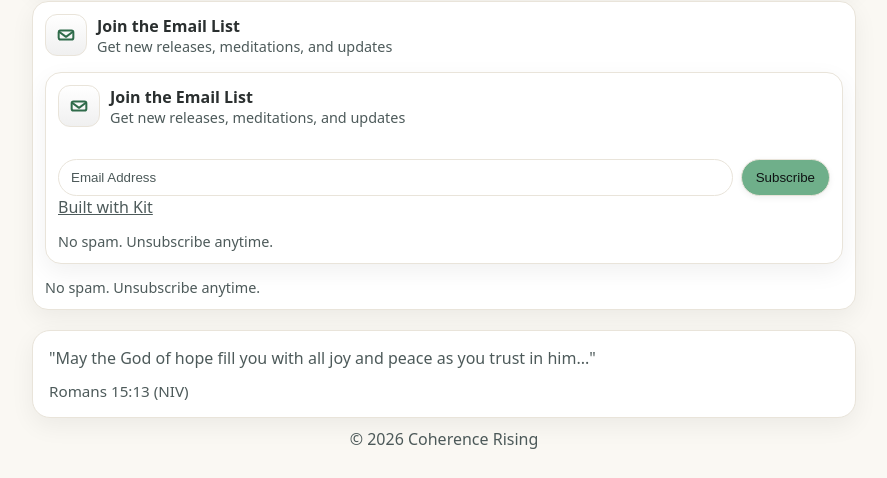
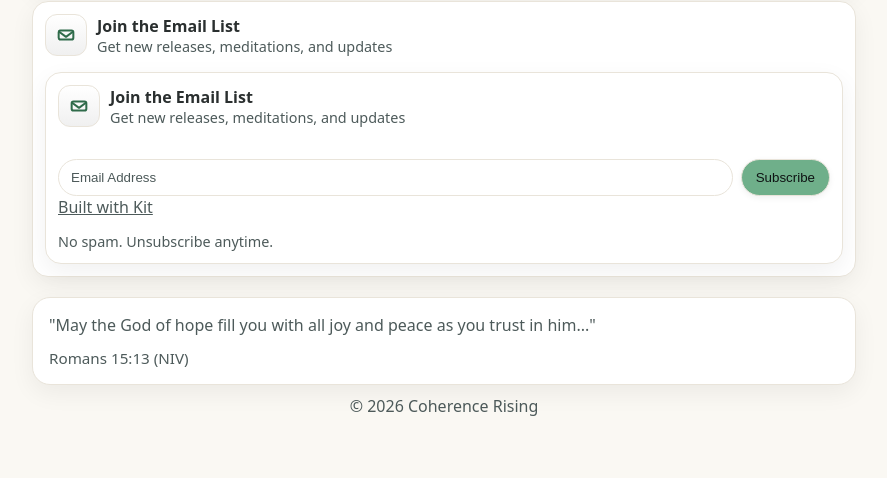
Before and after one commit to iamliv/coherencerising.com, a plain HTML site: page index.html in a window 1280 px wide. Shown: the part 1276-1754 px from the top of the page, without its empty margins (196-1083 px from the left). After the commit the page ends 1721 px from the top, so only its background shows below. Drawn offline with Linux system fonts and the light colour scheme.

Commit message:
Refactor email list section in index.html

```diff
--- a/index.html
+++ b/index.html
@@ -395,7 +395,8 @@
   </div>
 
   <div class="kit-wrap">
-   <!-- Join the Email List (Kit) -->
+
+<!-- Join the Email List (Kit) -->
 <div class="card" role="group" aria-label="Join the email list">
   <div class="top">
     <span class="icon" aria-hidden="true">
@@ -420,7 +421,6 @@
           data-uid="b83176ec09"
           data-format="inline"
           data-version="5">
-
       <div data-style="clean">
         <ul class="formkit-alert formkit-alert-error" data-element="errors" data-group="alert"></ul>
 
@@ -455,10 +455,6 @@
   <div class="kit-note">No spam. Unsubscribe anytime.</div>
 </div>
 
-  </div>
-
-  <div class="kit-note">No spam. Unsubscribe anytime.</div>
-</div>
 
 
       <!-- Feedback (coming soon)
```
